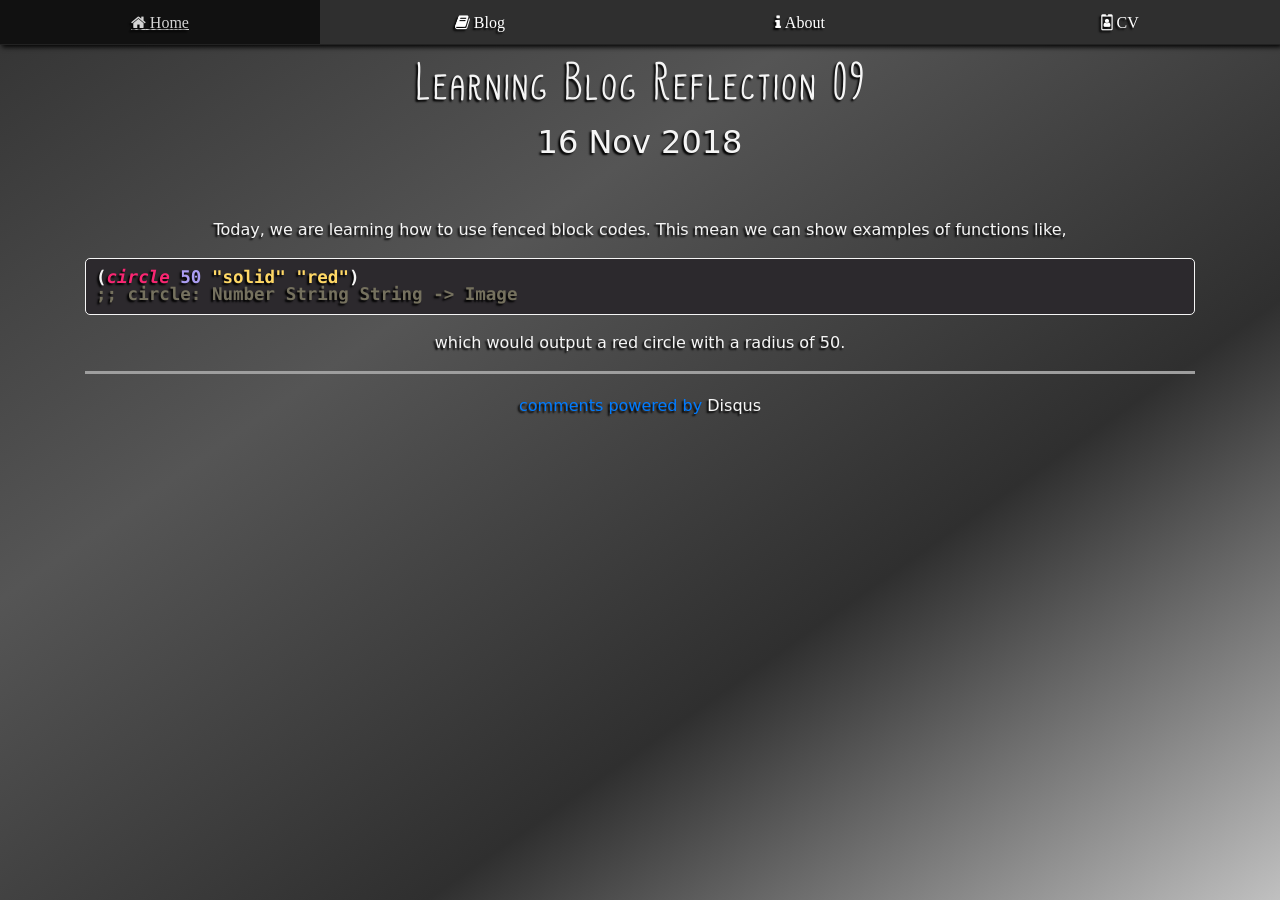
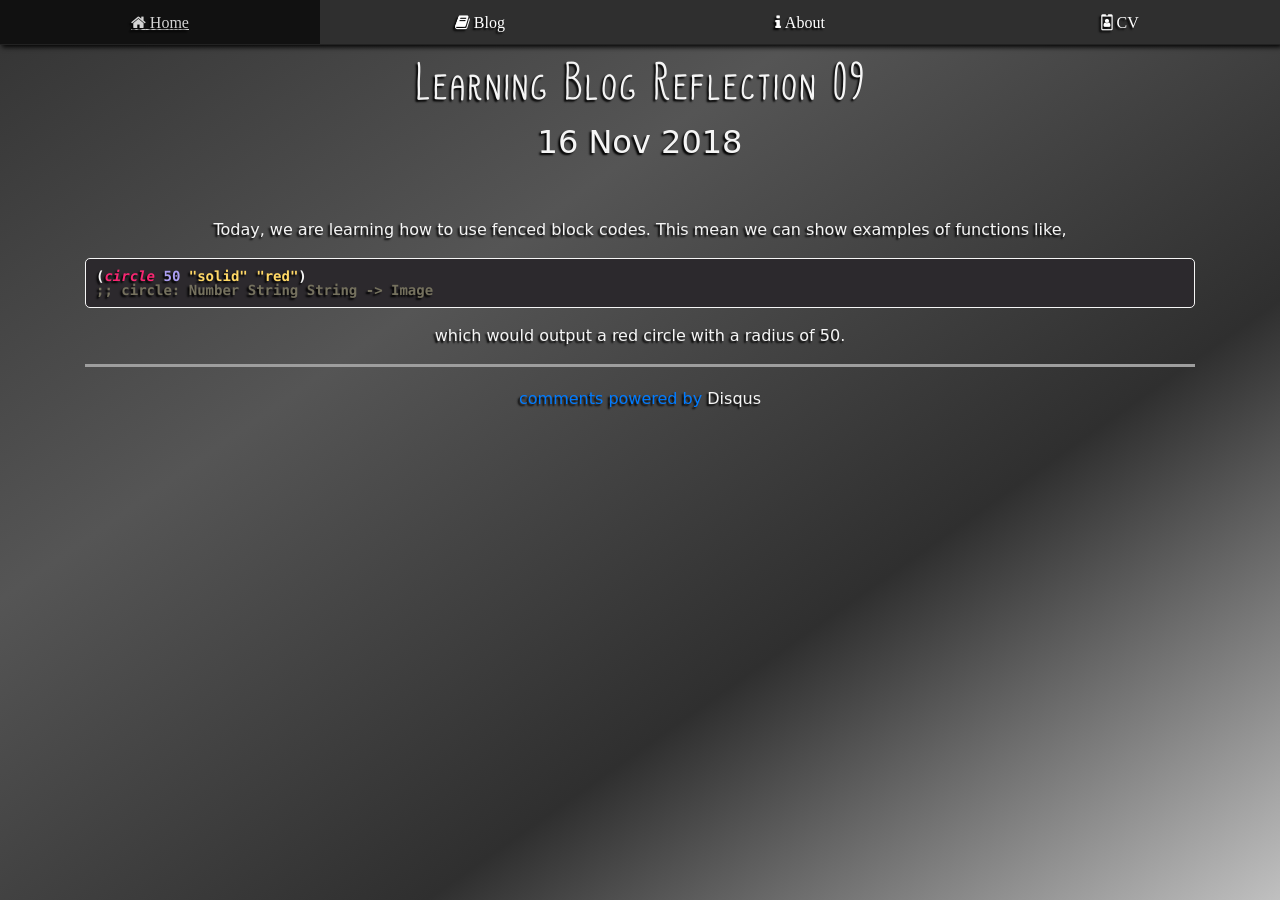
Before and after one commit to lemueldls/lemueld6200.github.io, a Jekyll site: the page built from _posts/2018-11-16-learning-blog-reflection-09.md, in a window 1280 px wide. Built offline with Jekyll 4.4.1, drawn with Linux system fonts in a browser that asks for light colours; comment, search, counter and statistics services are not loaded; grey boxes are pictures that could not be loaded.

Commit message:
Update main.css

```diff
--- a/css/main.css
+++ b/css/main.css
@@ -49,7 +49,6 @@ code {
     font-variant: normal;
     font-weight: 700;
     line-height: 100%;
-    font-size: 125% !important;
     border: thin solid whitesmoke;
     font-family: 'Monaco', 'Menlo', 'Ubuntu Mono', 'Consolas', 'source-code-pro', monospace;
 }
```
